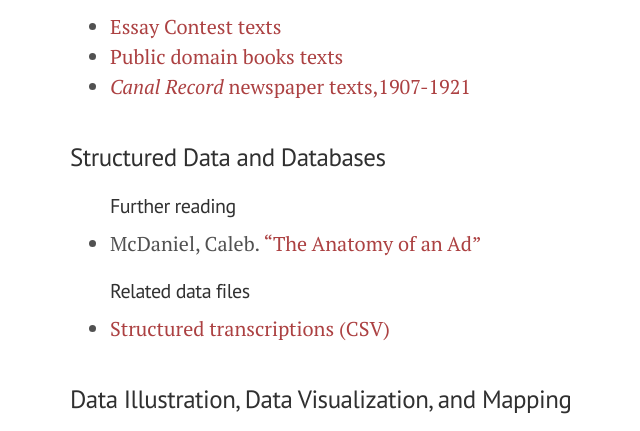
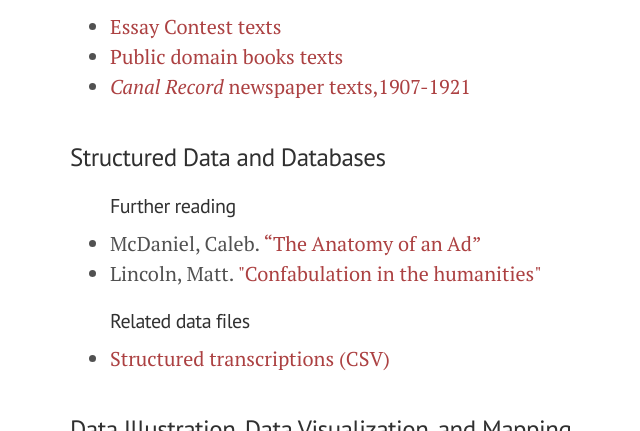
Before and after one commit to umd-mith/taw_workshop, a Jekyll site: the page built from index.html, in a window 1280 px wide and 900 px high, scrolled down 2265 px, cut to the strip 0-431 px from the top of the window. Shown: the whole strip, without its empty margins (210-850 px from the left). Built offline with Jekyll 4.4.1, drawn with Linux system fonts in a browser that asks for light colours; nearby versions of some CDN libraries; Markdown is read by kramdown in place of the engine named in the settings; the list of posts is cut into pages by our own code.

Commit message:
Add Matt Lincoln post

```diff
--- a/index.html
+++ b/index.html
@@ -71,6 +71,7 @@ layout: default
       <h5>Further reading</h5>
       <li>McDaniel, Caleb. <a href="http://digitalhistory.blogs.rice.edu/2014/01/17/homework-1-the-anatomy-of-an-ad/">“The Anatomy of an Ad”</a>
       </li>
+      <li>Lincoln, Matt. <a href="http://matthewlincoln.net/2015/03/21/confabulation-in-the-humanities.html">"Confabulation in the humanities"</a></li>
     </ul>
     <ul>
       <h5>Related data files</h5>
```
